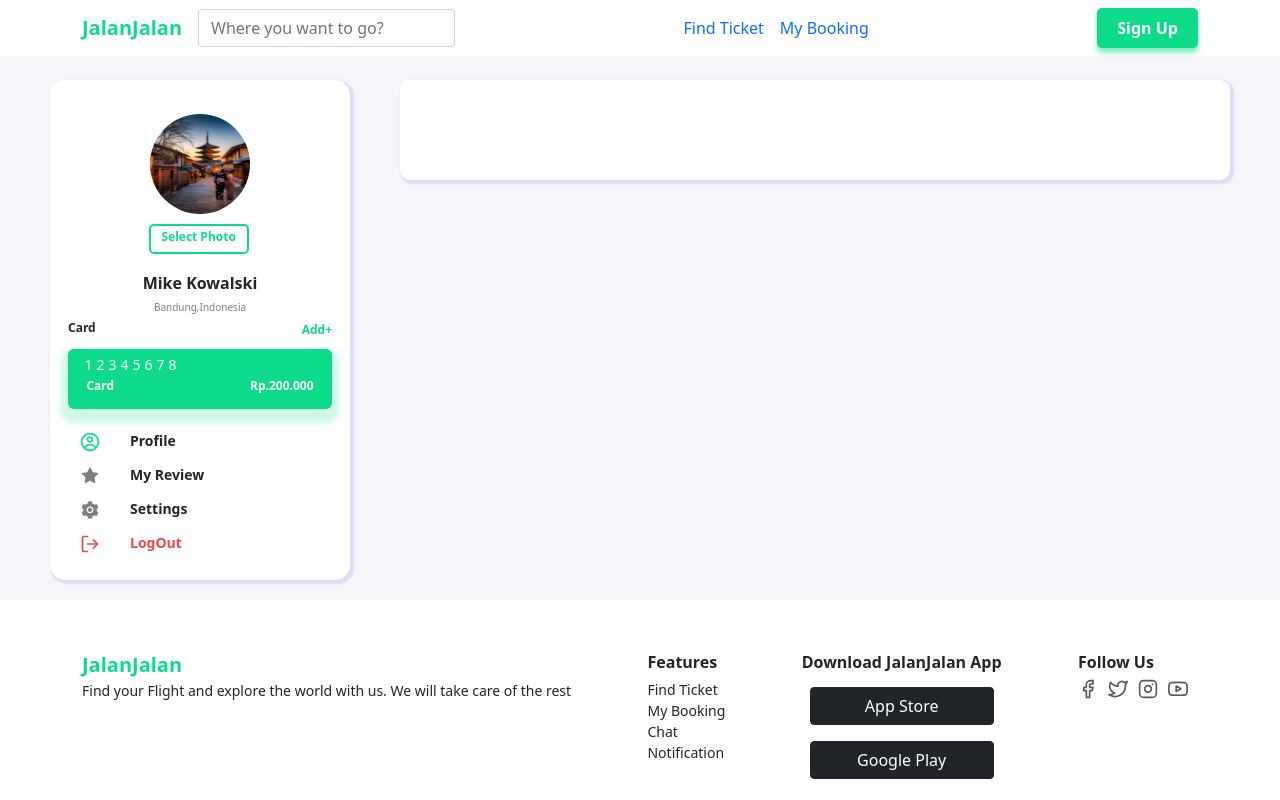
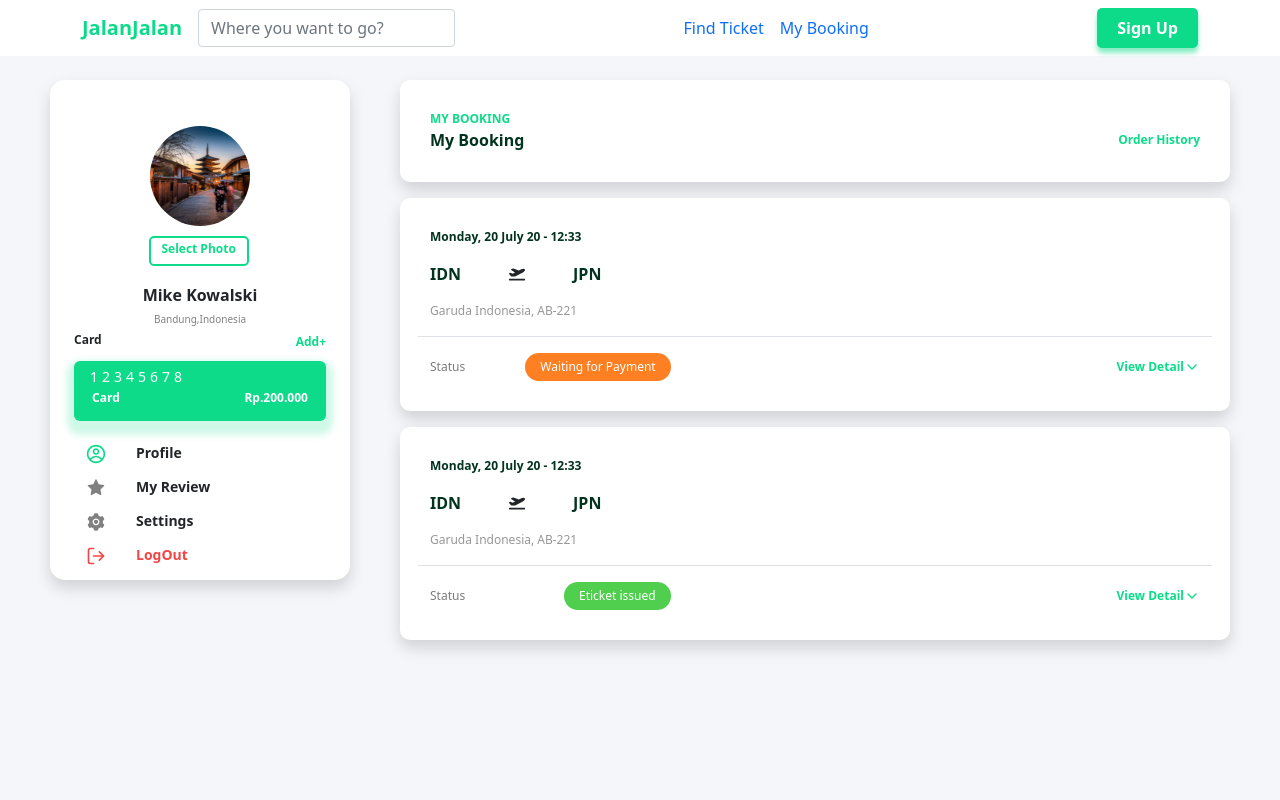
Before and after one commit to ekaadwar/JALAN-JALAN-FE-WEB, a React (Create React App) app: page /myBooking in a window 1280 px wide. Shown: the top 800 px of the page. Built offline with nearby package versions, Linux system fonts and the light colour scheme.

Commit message:
Slicing My Booking page content

```diff
--- a/src/components/ProfileCardBox.js
+++ b/src/components/ProfileCardBox.js
@@ -1,9 +1,9 @@
-import React from 'react'
-import image from "../assets/img/general/japanView.png"
-import {CgProfile} from "react-icons/cg"
-import {AiFillStar, AiFillSetting} from "react-icons/ai"
-import {FiLogOut} from "react-icons/fi"
-import styled from "styled-components"
+import React from "react";
+import image from "../assets/img/general/japanView.png";
+import { CgProfile } from "react-icons/cg";
+import { AiFillStar, AiFillSetting } from "react-icons/ai";
+import { FiLogOut } from "react-icons/fi";
+import styled from "styled-components";
 
 const Box = styled.div`
   width: 100%;
@@ -12,29 +12,29 @@ const Box = styled.div`
   align-items: center;
   text-align: center;
   flex-direction: column;
-`
+`;
 const ProfileCard = styled.div`
   width: 300px;
   height: 500px;
   border-radius: 15px;
   background-color: white;
   margin-top: 30px;
-  box-shadow: 2px 2px 2px 2px rgba(0, 0, 250, 0.1);
+  // box-shadow: 2px 2px 2px 2px rgba(0, 0, 250, 0.1);
   padding: 4px 10px 8px 10px;
-`
+`;
 const ProfileContent = styled.div`
   display: flex;
   flex-direction: column;
   margin-top: 30px;
-`
+`;
 const Profileimg = styled.img`
-  width : 100px;
-  height : 100px;
+  width: 100px;
+  height: 100px;
   border-radius: 75px;
-`
+`;
 const SelectPict = styled.div`
-  width : 100px;
-  height : 30px;
+  width: 100px;
+  height: 30px;
   border-radius: 5px;
   border: 2px solid #0ddb89;
   margin-top: 10px;
@@ -42,53 +42,53 @@ const SelectPict = styled.div`
   justify-content: center;
   align-items: center;
   position: relative;
-  left: 6px
-`
+  left: 6px;
+`;
 const Picker = styled.input`
   opacity: 0;
   position: absolute;
   z-index: -2;
-`
+`;
 const Text = styled.h1`
   font-size: 12px;
   color: #0ddb89;
   font-weight: bold;
   margin-top: 5px;
-`
+`;
 const Name = styled.h2`
   font-size: 16px;
   font-weight: bold;
   margin-top: 20px;
   text-align: center;
-`
+`;
 const Place = styled.h2`
   font-size: 10px;
   color: grey;
   text-align: center;
-`
+`;
 const Wrapper = styled.div`
   display: flex;
   flex-direction: column;
-`
+`;
 const Credite = styled.h2`
   font-size: 12px;
   text-align: center;
   font-weight: bold;
-`
+`;
 const Box2 = styled.div`
   display: flex;
   flex-direction: row;
   justify-content: space-between;
   width: 100%;
   padding: 0px 8px;
-`
+`;
 const Text2 = styled.a`
   font-size: 12px;
   color: #0ddb89;
   font-weight: bold;
   text-decoration: none;
-`
-const CrediteCard =  styled.div`
+`;
+const CrediteCard = styled.div`
   background: #0ddb89;
   width: 94%;
   padding: 5px 10px;
@@ -96,21 +96,21 @@ const CrediteCard =  styled.div`
   margin-top: 5px;
   border-radius: 6px;
   box-shadow: 0px 7px 7px 7px rgba(13, 219, 137, 0.2);
-`
+`;
 
 export default function ProfileCardBox() {
   return (
-      <ProfileCard class="shadow p-3 mb-5 ">
+    <ProfileCard className="shadow p-3 mb-5 ">
       <ProfileContent>
         <Box>
-                <Profileimg src={image} alt=""/>
+          <Profileimg src={image} alt="" />
           <Wrapper>
             <label for="upload-photo" className="">
               <SelectPict>
                 <Text>Select Photo</Text>
               </SelectPict>
             </label>
-                  <Picker type="file" name="photo" id="upload-photo"/>
+            <Picker type="file" name="photo" id="upload-photo" />
             <Name>Mike Kowalski</Name>
             <Place>Bandung,Indonesia</Place>
           </Wrapper>
@@ -122,49 +122,108 @@ export default function ProfileCardBox() {
           <Text2 href="">Add+</Text2>
         </Box2>
         <CrediteCard>
-                    <div className="mb-1" style={{fontSize: 14, color: "white", width: "100%", textAlign: "start", marginLeft: 6,letterSpacing: 4,}}>12345678</div>
+          <div
+            className="mb-1"
+            style={{
+              fontSize: 14,
+              color: "white",
+              width: "100%",
+              textAlign: "start",
+              marginLeft: 6,
+              letterSpacing: 4,
+            }}
+          >
+            12345678
+          </div>
           <Box2>
-                      <Credite style={{color: "white",}}>Card</Credite>
-                      <Credite style={{color: "white",}}>Rp.200.000</Credite>
+            <Credite style={{ color: "white" }}>Card</Credite>
+            <Credite style={{ color: "white" }}>Rp.200.000</Credite>
           </Box2>
         </CrediteCard>
       </Box>
       <Box>
-                <div style={{ width: "100%", height: 150, paddingTop: 20}}>
-                    <div style={{display: 'flex', fontWeight: "bold", alignItems:"center", width: "100%", marginBottom: 10}}>
-                      <div style={{width: 60,}}>
-                      <CgProfile color="#0ddb89" size={20}/>
+        <div style={{ width: "100%", height: 150, paddingTop: 20 }}>
+          <div
+            style={{
+              display: "flex",
+              fontWeight: "bold",
+              alignItems: "center",
+              width: "100%",
+              marginBottom: 10,
+            }}
+          >
+            <div style={{ width: 60 }}>
+              <CgProfile color="#0ddb89" size={20} />
             </div>
-                      <div style={{width: 60,}}>
-                        <div style={{fontSize: 14, textAlign: "start", marginLeft: 10,}}>Profile</div>
+            <div style={{ width: 60 }}>
+              <div style={{ fontSize: 14, textAlign: "start", marginLeft: 10 }}>
+                Profile
               </div>
             </div>
-                    <div style={{display: 'flex', fontWeight: "bold", alignItems:"center", width: "100%", marginBottom: 10}}>
-                      <div style={{width: 60,}}>
-                      <AiFillStar color="grey" size={20}/>
           </div>
-                      <div style={{width: 100,}}>
-                        <div style={{fontSize: 14, textAlign: "start", marginLeft: 10,}}>My Review</div>
+          <div
+            style={{
+              display: "flex",
+              fontWeight: "bold",
+              alignItems: "center",
+              width: "100%",
+              marginBottom: 10,
+            }}
+          >
+            <div style={{ width: 60 }}>
+              <AiFillStar color="grey" size={20} />
+            </div>
+            <div style={{ width: 100 }}>
+              <div style={{ fontSize: 14, textAlign: "start", marginLeft: 10 }}>
+                My Review
               </div>
             </div>
-                    <div style={{display: 'flex', fontWeight: "bold", alignItems:"center", width: "100%", marginBottom: 10}}>
-                      <div style={{width: 60,}}>
-                      <AiFillSetting color="grey" size={20}/>
           </div>
-                      <div style={{width: 60,}}>
-                      <div style={{fontSize: 14, textAlign: "start", marginLeft: 10,}}>Settings</div>
+          <div
+            style={{
+              display: "flex",
+              fontWeight: "bold",
+              alignItems: "center",
+              width: "100%",
+              marginBottom: 10,
+            }}
+          >
+            <div style={{ width: 60 }}>
+              <AiFillSetting color="grey" size={20} />
+            </div>
+            <div style={{ width: 60 }}>
+              <div style={{ fontSize: 14, textAlign: "start", marginLeft: 10 }}>
+                Settings
               </div>
             </div>
-                    <div style={{display: 'flex', fontWeight: "bold", alignItems:"center", width: "100%", marginBottom: 10}}>
-                      <div style={{width: 60,}}>
-                      <FiLogOut color="#F24545" size={20}/>
           </div>
-                      <div style={{width: 60,}}>
-                        <div style={{fontSize: 14, textAlign: "start", marginLeft: 10,color: "#F24545",}}>LogOut</div>
+          <div
+            style={{
+              display: "flex",
+              fontWeight: "bold",
+              alignItems: "center",
+              width: "100%",
+              marginBottom: 10,
+            }}
+          >
+            <div style={{ width: 60 }}>
+              <FiLogOut color="#F24545" size={20} />
+            </div>
+            <div style={{ width: 60 }}>
+              <div
+                style={{
+                  fontSize: 14,
+                  textAlign: "start",
+                  marginLeft: 10,
+                  color: "#F24545",
+                }}
+              >
+                LogOut
+              </div>
             </div>
           </div>
         </div>
       </Box>
     </ProfileCard>
-  )
+  );
 }
--- a/src/pages/MyBooking.js
+++ b/src/pages/MyBooking.js
@@ -1,7 +1,32 @@
 import React, { Component } from "react";
-import Footer from "../components/Footer";
 import styled from "styled-components";
 import ProfileCard from "../components/ProfileCardBox";
+
+import { Col, Row } from "react-bootstrap";
+import { FaPlaneDeparture } from "react-icons/fa";
+import { FiChevronDown } from "react-icons/fi";
+
+import {
+  Button as ButtonStyled,
+  CardCst,
+  Section,
+  SectionJustify,
+  TextCity,
+  TextDetail,
+  TextLabel,
+} from "../components/GeneralStyled";
+
+const Button = styled(ButtonStyled)`
+  padding: 5px 15px;
+  border-radius: 15px;
+  color: #fff;
+`;
+
+const Card = styled(CardCst)`
+  width: 100%;
+  heigth: auto;
+  padding: 30px;
+`;
 
 const Heading = styled.div`
   height: 600px;
@@ -10,23 +35,35 @@ const Heading = styled.div`
 `;
 const Parent = styled.div`
   background-color: #f5f6fa;
+  min-height: 100vh;
 `;
-const MyBookingBox = styled.div`
-  background-color: yellow;
-  width: 100%;
-  height: 100px;
-  background-color: white;
-  box-shadow: 2px 2px 2px 2px rgba(0, 0, 250, 0.1);
-  padding: 4px 10px 8px 10px;
-  border-radius: 10px;
-`;
+// const MyBookingBox = styled.div`
+//   background-color: yellow;
+//   width: 100%;
+//   height: 100px;
+//   background-color: white;
+//   box-shadow: 2px 2px 2px 2px rgba(0, 0, 250, 0.1);
+//   padding: 4px 10px 8px 10px;
+//   border-radius: 10px;
+// `;
 const RightBox = styled.div`
   width: 80%;
   height: 500px;
   margin-top: 30px;
   padding-left: 50px;
-  display: flex;
 `;
+
+const CardData = [
+  {
+    status: "Waiting for Payment",
+    colorStatus: "#FF7F23",
+  },
+  {
+    status: "Eticket issued",
+    colorStatus: "#4FCF4D",
+  },
+];
+
 export default class MyBooking extends Component {
   render() {
     return (
@@ -44,9 +81,57 @@ export default class MyBooking extends Component {
               <ProfileCard />
             </div>
             <RightBox>
-              <MyBookingBox>
-                <div></div>
-              </MyBookingBox>
+              <Card className="shadow mb-3">
+                <TextLabel style={{ color: "#0ddb89" }}>MY BOOKING</TextLabel>
+                <SectionJustify>
+                  <TextCity>My Booking</TextCity>
+                  <TextLabel style={{ color: "#0ddb89" }}>
+                    Order History
+                  </TextLabel>
+                </SectionJustify>
+              </Card>
+
+              {CardData.map((v) => (
+                <Card className="shadow  mb-3">
+                  <Row className="border-bottom mb-3">
+                    <Col>
+                      <TextLabel className="mb-3">
+                        Monday, 20 July 20 - 12:33
+                      </TextLabel>
+                      <Section className="mb-3">
+                        <TextCity>IDN</TextCity>
+                        <FaPlaneDeparture className="mx-5" />
+                        <TextCity>JPN</TextCity>
+                      </Section>
+                      <TextDetail style={{ color: "#979797" }} className="mb-3">
+                        Garuda Indonesia, AB-221
+                      </TextDetail>
+                    </Col>
+                  </Row>
+                  <Row>
+                    <Col xs={4}>
+                      <SectionJustify className="h-100">
+                        <TextDetail style={{ color: "#7A7A7A" }}>
+                          Status
+                        </TextDetail>
+                        <Button style={{ backgroundColor: `${v.colorStatus}` }}>
+                          <TextDetail style={{ color: "#fff" }}>
+                            {v.status}
+                          </TextDetail>
+                        </Button>
+                      </SectionJustify>
+                    </Col>
+                    <Col xs={8}>
+                      <Section className="h-100 justify-content-end">
+                        <TextLabel style={{ color: "#0ddb89" }}>
+                          View Detail
+                        </TextLabel>
+                        <FiChevronDown color="#0ddb89" />
+                      </Section>
+                    </Col>
+                  </Row>
+                </Card>
+              ))}
             </RightBox>
           </div>
         </Heading>
--- a/src/pages/SearchResult.js
+++ b/src/pages/SearchResult.js
@@ -3,6 +3,7 @@ import React, { useState, useEffect } from "react";
 import { Row, Col, Container } from "react-bootstrap";
 import { connect } from "react-redux";
 
+import { FiChevronDown } from "react-icons/fi";
 import MainNavbar from "../components/MainNavbar";
 import Footer from "../components/Footer";
 import CardFilter from "../components/CardFilter";
```
Lines whose indentation alone changed are shown as unchanged.
